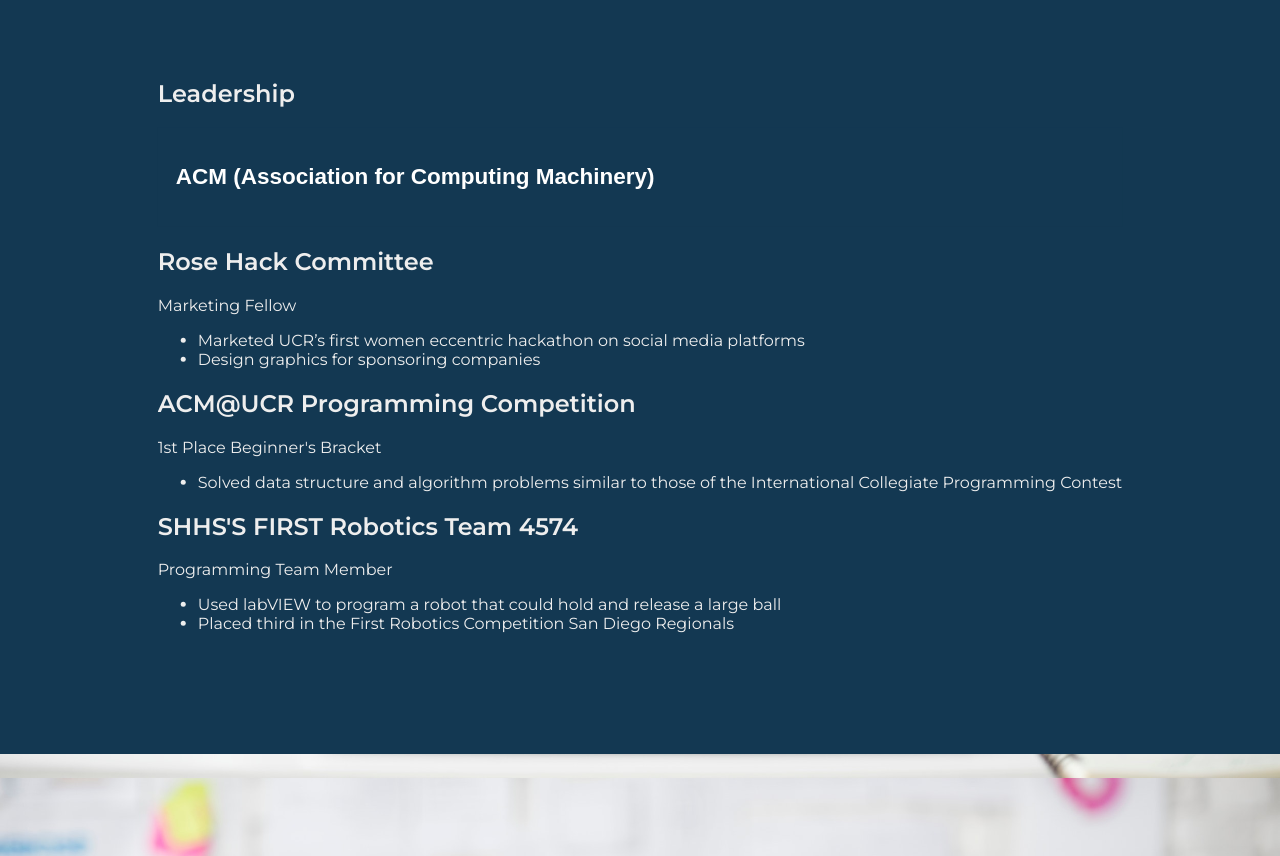
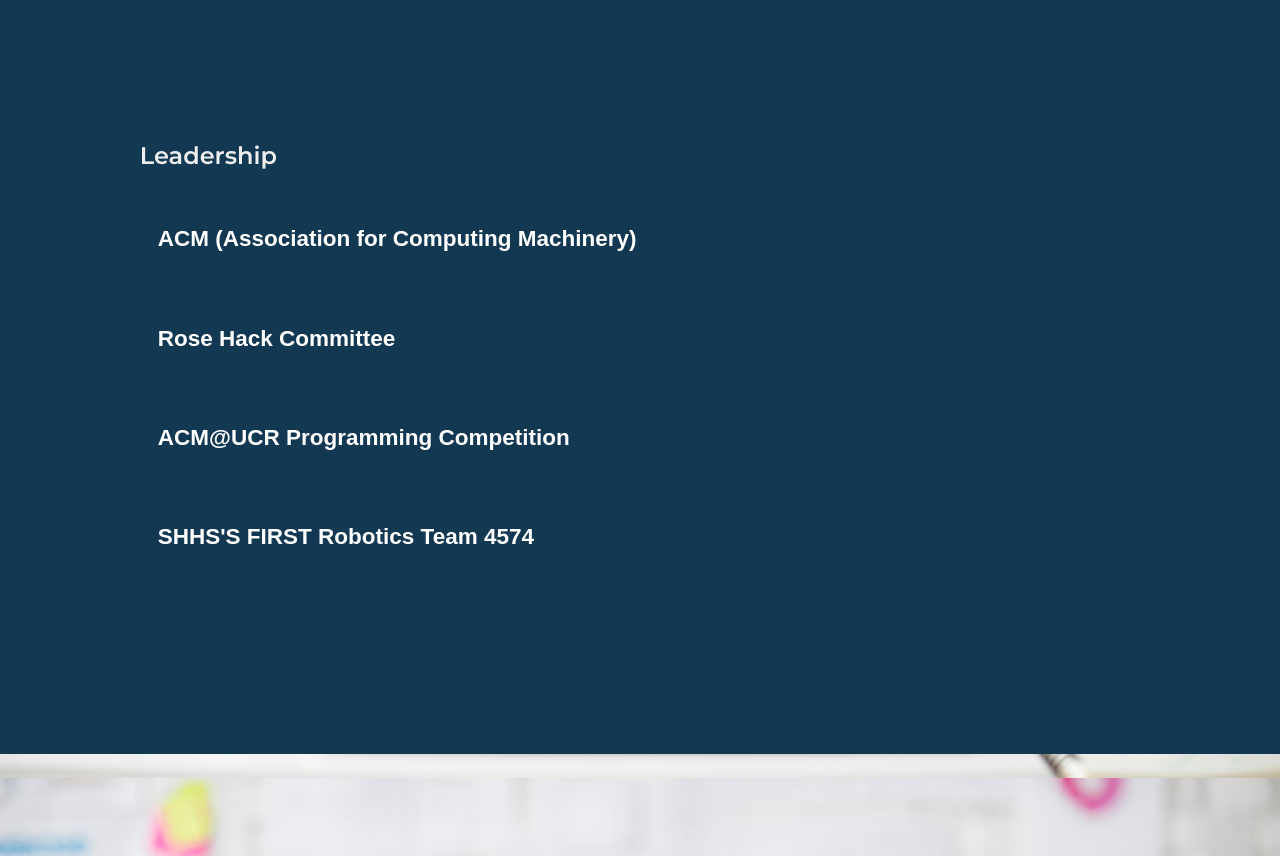
Before and after one commit to TimothyKool/tempWebsite, a plain HTML site: page index.html in a window 1280 px wide. Shown: the part 2640-3496 px from the top of the page. Drawn offline with nearby package versions, Linux system fonts and the light colour scheme.

Commit message:
More reformatting

```diff
--- a/css/style.css
+++ b/css/style.css
@@ -225,7 +225,7 @@
     transition: 0.4s;
   }
 
-#leadershipColoring {
+.leadershipColoring {
     background-color: #133852;
     color: white;
 }
@@ -241,7 +241,3 @@
     overflow: hidden;
     transition: max-height 0.2s ease-out;
 }
-
-.textColoringWhite {
-    color: white;
-}
--- a/index.html
+++ b/index.html
@@ -92,7 +92,7 @@
 	<div class="contentStyling">
 		<h1>Leadership</h1>
 
-		<button class="accordion" id="leadershipColoring"><h2 class="textColoringWhite">ACM (Association for Computing Machinery)</h2></button>
+		<button class="accordion leadershipColoring"><h2>ACM (Association for Computing Machinery)</h2></button>
 		<div class="panel">
 			<p>Outreach Chair</p>
 			<ul>
@@ -101,25 +101,31 @@
 			</ul>
 		</div>
 
-		<h2>Rose Hack Committee</h2>
+		<button class="accordion leadershipColoring"><h2>Rose Hack Committee</h2></button>
+		<div class="panel">
 			<p>Marketing Fellow</p>
 			<ul>
 				<li>Marketed UCR’s first women eccentric hackathon on social media platforms</li>
 				<li>Design graphics for sponsoring companies</li>
 			</ul>
+		</div>
 
-		<h2>ACM@UCR Programming Competition</h2>
+		<button class="accordion leadershipColoring"><h2>ACM@UCR Programming Competition</h2></button>
+		<div class="panel">
 			<p>1st Place Beginner's Bracket</p>
 			<ul>
 				<li>Solved data structure and algorithm problems similar to those of the International Collegiate Programming Contest</li>
 			</ul>
+		</div>
 
-		<h2>SHHS'S FIRST Robotics Team 4574</h2>
+		<button class="accordion leadershipColoring"><h2>SHHS'S FIRST Robotics Team 4574</h2></button>
+		<div class="panel">
 			<p>Programming Team Member</p>
 			<ul>
 				<li>Used labVIEW to program a robot that could hold and release a large ball</li>
 				<li>Placed third in the First Robotics Competition San Diego Regionals</li>
 			</ul>
+		</div>
 	</div>
 </section>
 
```
Also changed, not shown: 1 other file. Lines whose indentation alone changed are shown as unchanged.
